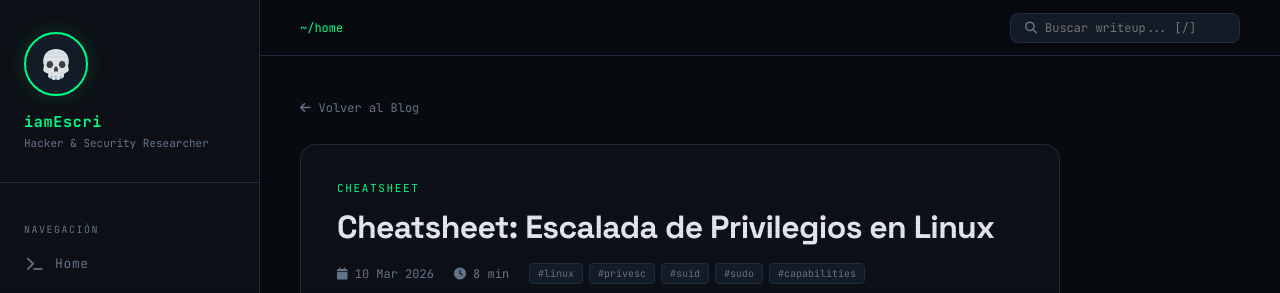
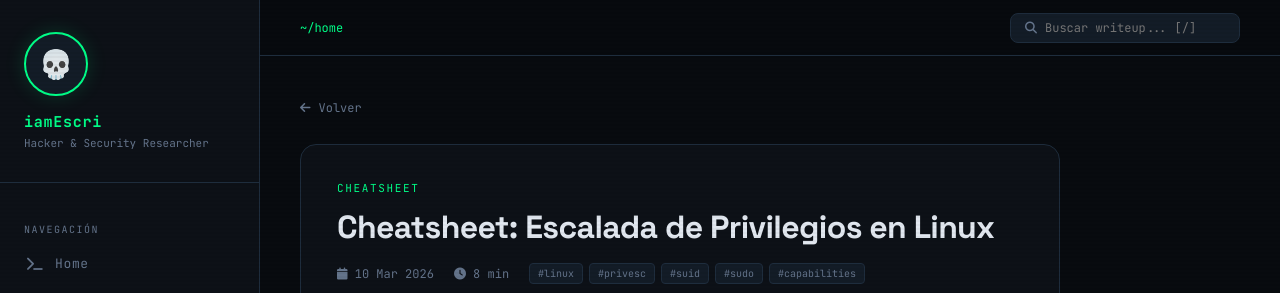
Before and after one commit to iamEscri/iamescri.github.io, a Jekyll site: the page built from _posts/blog/2026-03-10-cheatsheet-privesc-linux.md, in a window 1280 px wide and 900 px high. Shown: the top 293 px of the window. Built offline with Jekyll 4.4.1, drawn with Linux system fonts in a browser that asks for light colours.

Commit message:
Update post.html

```diff
--- a/_layouts/post.html
+++ b/_layouts/post.html
@@ -9,7 +9,7 @@
 <link rel="stylesheet" href="https://cdnjs.cloudflare.com/ajax/libs/font-awesome/6.5.1/css/all.min.css">
 <link rel="stylesheet" href="{{ '/assets/css/main.css' | relative_url }}">
 </head>
-<body>
+<body class="is-subpage">
 
 <button class="hamburger" onclick="toggleSidebar()" aria-label="Menú">
   <i class="fas fa-bars"></i>
@@ -24,7 +24,7 @@
     <div class="post-body">
 
       <a href="{{ '/' | relative_url }}" class="back-btn">
-        <i class="fas fa-arrow-left"></i> Volver al Blog
+        <i class="fas fa-arrow-left"></i> Volver
       </a>
 
       <div class="writeup-hero">
```
